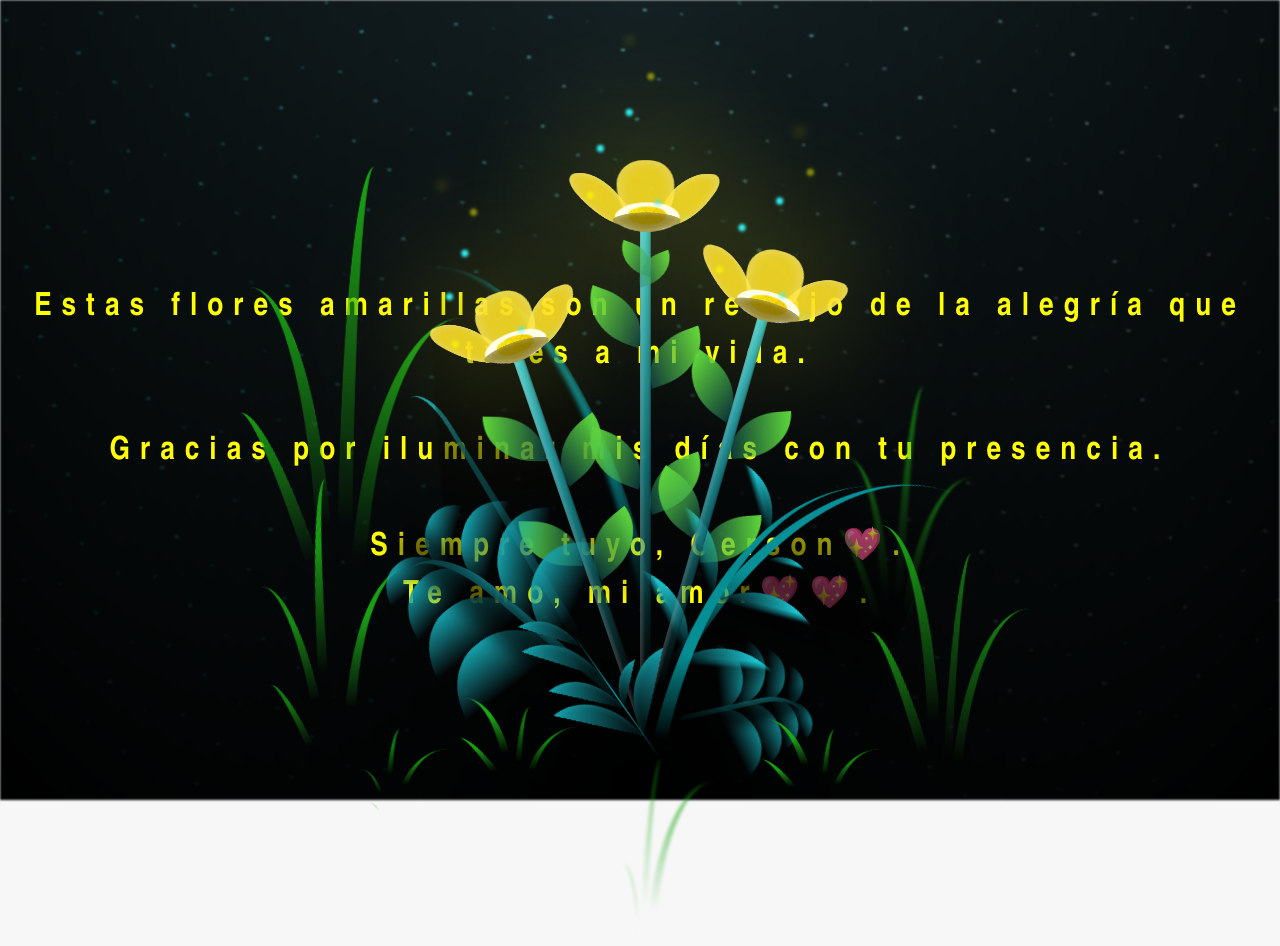
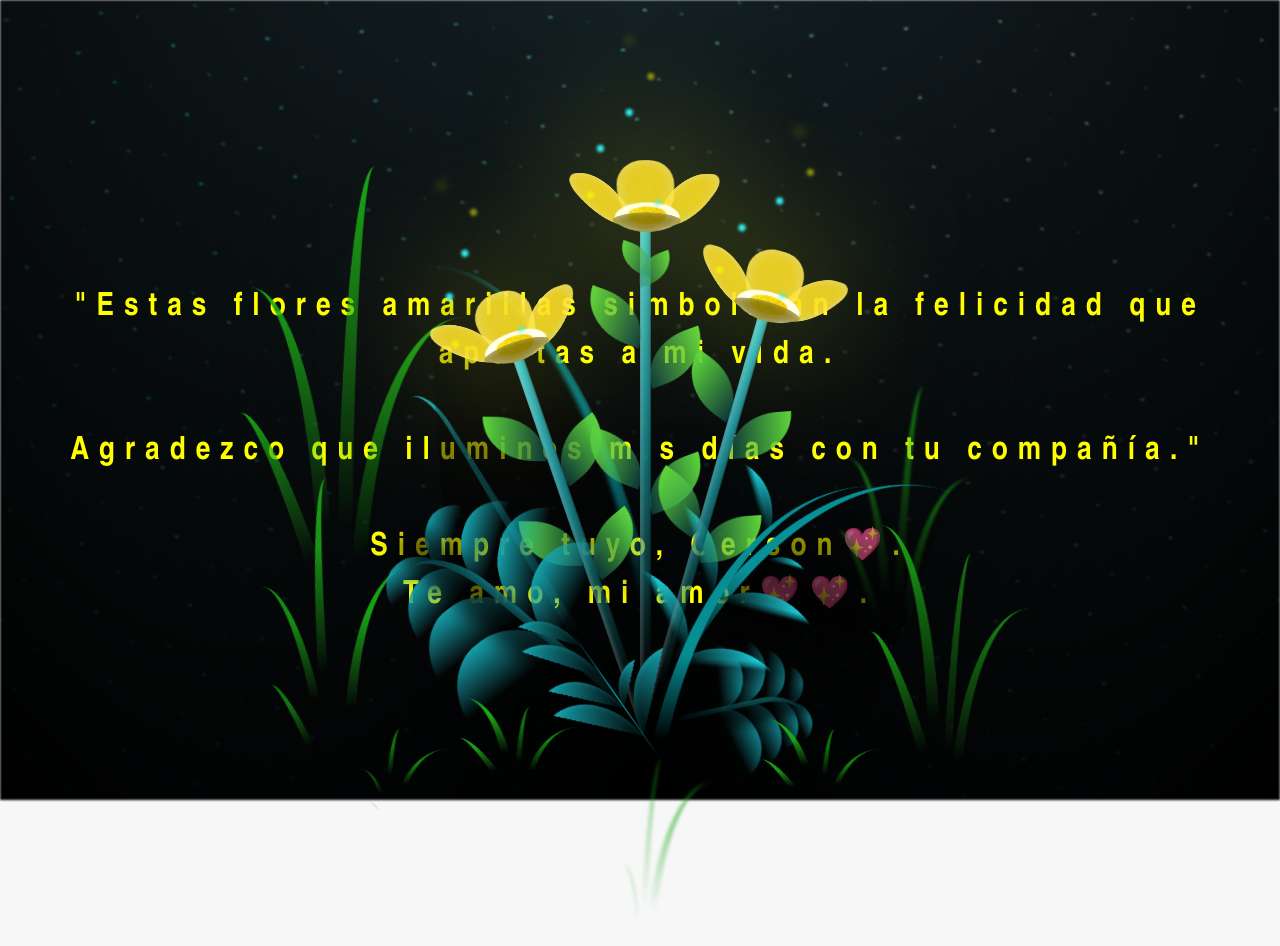
Before and after one commit to johansnitter/FLORESA, a plain HTML site: page flower.html in a window 1280 px wide. Drawn offline with Linux system fonts and the light colour scheme.

Commit message:
Update flower.html

```diff
--- a/flower.html
+++ b/flower.html
@@ -19,8 +19,7 @@
     </div>
 
     <h1 class="titulo">
-      Estas flores amarillas son un reflejo de la alegría que traes a mi vida. <br><br>
-      Gracias por iluminar mis días con tu presencia. <br><br>
+      "Estas flores amarillas simbolizan la felicidad que aportas a mi vida. <br><br> Agradezco que ilumines mis días con tu compañía." <br><br>
       Siempre tuyo, Gerson💖. <br>
       Te amo, mi amor💖💖.
     </h1>
```
